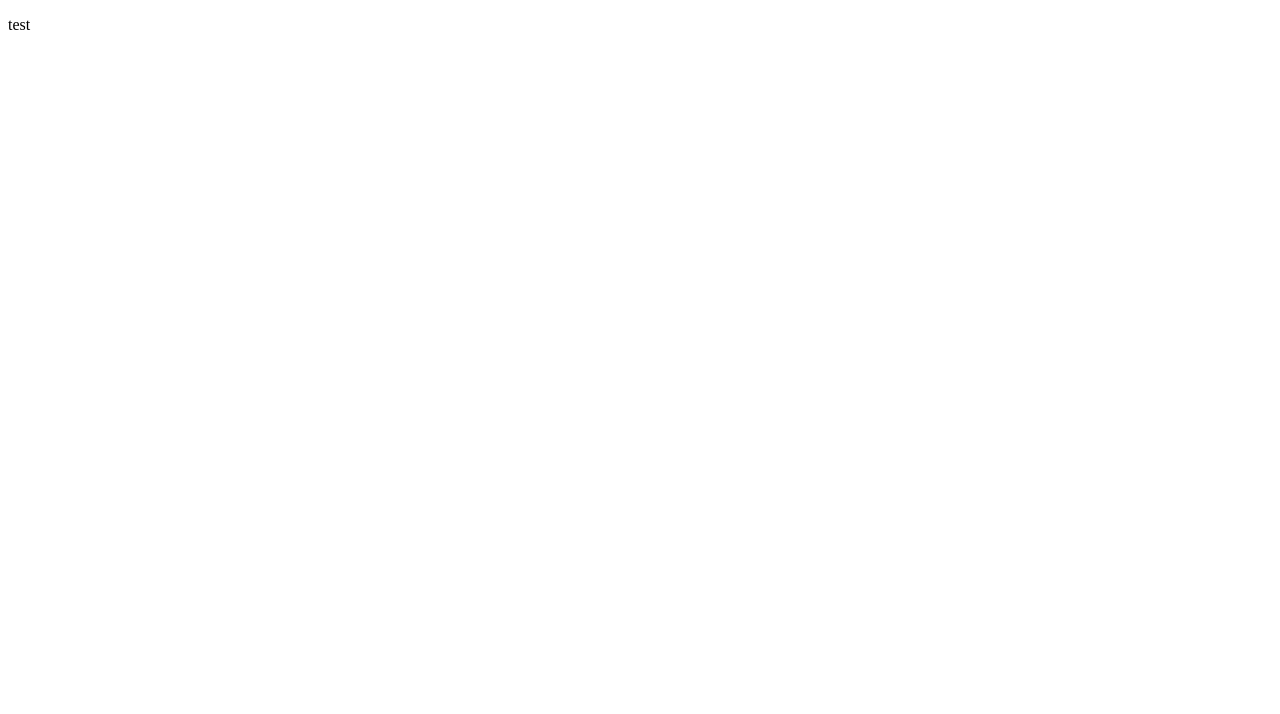
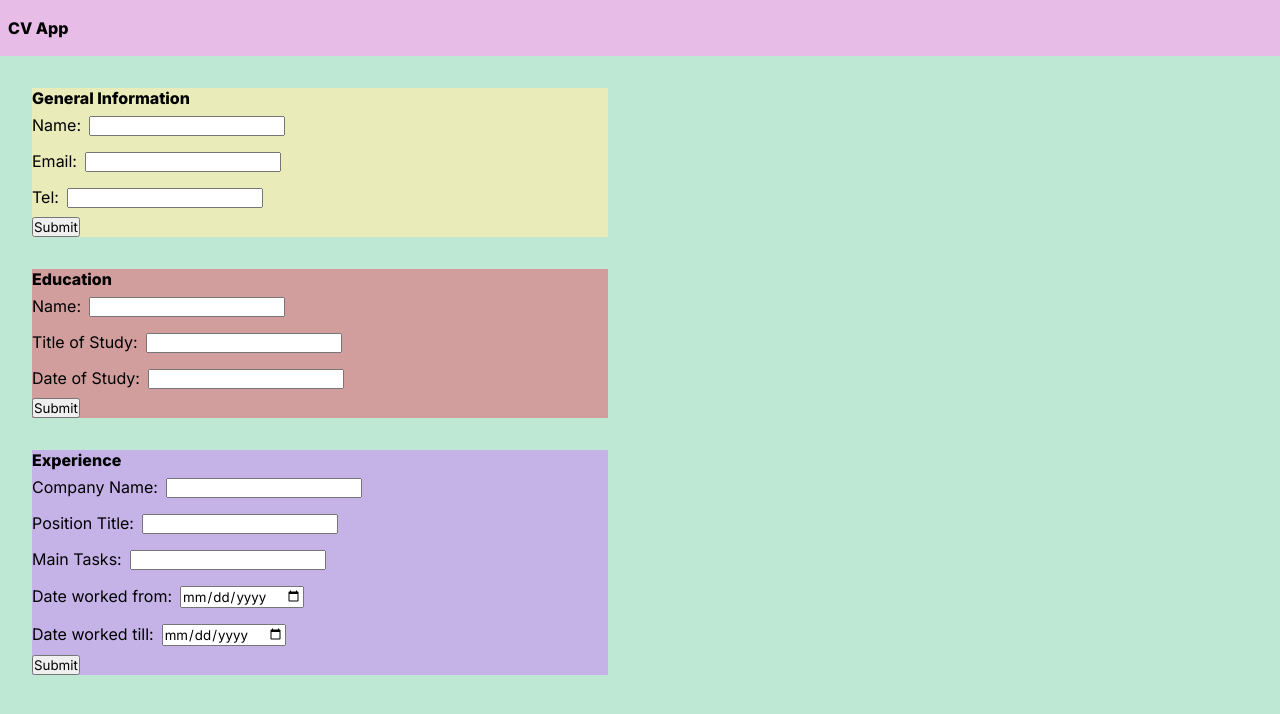
Before and after one commit to abydenes/cv-project, a React (Create React App) app: page / in a window 1280 px wide. Shown: the top 714 px of the page. Built offline with nearby package versions, Linux system fonts and the light colour scheme.

Commit message:
Add basic style and functionality

```diff
--- a/src/App.js
+++ b/src/App.js
@@ -1,10 +1,24 @@
+import React from "react";
+import GeneralInfo from "./components/GeneralInfo";
+import Experience from "./components/Experience";
+import Education from "./components/Education";
+import Header from "./components/Header";
 import "./styles/App.css";
-import React from "react";
 
 export default class App extends React.Component {
   render() {
     return (
-      <p>test</p>
-    )
+      <div className="main-container">
+        <Header />
+        <div className="forms-container">
+          <GeneralInfo />
+          <Education />
+          <Experience />
+        </div>
+        <div className="preview-container">
+
+        </div>
+      </div>
+    );
   }
 }
--- a/src/components/Education.js
+++ b/src/components/Education.js
@@ -0,0 +1,64 @@
+import React, { Component } from "react";
+
+export class Education extends Component {
+  constructor(props) {
+    super(props);
+    this.state = {
+      schoolName: "",
+      titleOfStudy: "",
+      dateOfStudy: "",
+    };
+  }
+
+  handleChange = (event) => {
+    this.setState({ [event.target.name]: event.target.value });
+  };
+
+  handleSubmit = (event) => {
+    event.preventDefault();
+    console.log(this.state);
+  };
+
+  render() {
+    return (
+      <section className="education">
+        <b>Education</b>
+        <form onSubmit={this.handleSubmit}>
+          <label>
+            Name:
+            <input
+              type="text"
+              name="schoolName"
+              value={this.state.schoolName}
+              onChange={this.handleChange}
+            />
+          </label>
+          <br />
+          <label>
+            Title of Study:
+            <input
+              type="text"
+              name="titleOfStudy"
+              value={this.state.titleOfStudy}
+              onChange={this.handleChange}
+            />
+          </label>
+          <br />
+          <label>
+            Date of Study:
+            <input
+              type="text"
+              name="dateOfStudy"
+              value={this.state.dateOfStudy}
+              onChange={this.handleChange}
+            />
+          </label>
+          <br />
+          <button type="submit">Submit</button>
+        </form>
+      </section>
+    );
+  }
+}
+
+export default Education;
--- a/src/components/Experience.js
+++ b/src/components/Experience.js
@@ -0,0 +1,86 @@
+import React, { Component } from "react";
+
+export class Experience extends Component {
+  constructor(props) {
+    super(props);
+    this.state = {
+      companyName: "",
+      positionTitle: "",
+      mainTasks: "",
+      dateFrom: "",
+      dateTill: "",
+    };
+  }
+
+  handleChange = (event) => {
+    this.setState({ [event.target.name]: event.target.value });
+  };
+
+  handleSubmit = (event) => {
+    event.preventDefault();
+    console.log(this.state);
+  };
+
+  render() {
+    return (
+      <section className="experience">
+        <b>Experience</b>
+        <form onSubmit={this.handleSubmit}>
+          <label>
+            Company Name:
+            <input
+              type="text"
+              name="companyName"
+              value={this.state.companyName}
+              onChange={this.handleChange}
+            />
+          </label>
+          <br />
+          <label>
+            Position Title:
+            <input
+              type="text"
+              name="positionTitle"
+              value={this.state.positionTitle}
+              onChange={this.handleChange}
+            />
+          </label>
+          <br />
+          <label>
+            Main Tasks:
+            <input
+              type="text"
+              name="mainTasks"
+              value={this.state.mainTasks}
+              onChange={this.handleChange}
+            />
+          </label>
+          <br />
+          <label>
+            Date worked from:
+            <input
+              type="date"
+              name="dateFrom"
+              value={this.state.dateFrom}
+              onChange={this.handleChange}
+            />
+          </label>
+          <br />
+          <label>
+            Date worked till:
+            <input
+              type="date"
+              name="dateTill"
+              value={this.state.dateTill}
+              onChange={this.handleChange}
+            />
+          </label>
+          <br />
+          <button type="submit">Submit</button>
+        </form>
+      </section>
+    );
+  }
+}
+
+export default Experience;
--- a/src/components/GeneralInfo.js
+++ b/src/components/GeneralInfo.js
@@ -0,0 +1,65 @@
+import React, { Component } from "react";
+import InputField from "./InputField";
+
+export class GeneralInfo extends Component {
+  constructor(props) {
+    super(props);
+    this.state = {
+      fullName: "",
+      email: "",
+      tel: "",
+    };
+  }
+
+  handleChange = (event) => {
+    this.setState({ [event.target.name]: event.target.value });
+  };
+
+  handleSubmit = (event) => {
+    event.preventDefault();
+    console.log(this.state);
+  };
+
+  render() {
+    return (
+      <section className="general-info">
+        <b>General Information</b>
+        <form onSubmit={this.handleSubmit}>
+          <label>
+            Name:
+            <input
+              type="text"
+              name="fullName"
+              value={this.state.fullName}
+              onChange={this.handleChange}
+            />
+          </label>
+          <br />
+          <label>
+            Email:
+            <input
+              type="email"
+              name="email"
+              value={this.state.email}
+              onChange={this.handleChange}
+            />
+          </label>
+          <br />
+          <label>
+            Tel:
+            <input
+              type="tel"
+              name="tel"
+              value={this.state.tel}
+              onChange={this.handleChange}
+            />
+          </label>
+          <br />
+          <button type="submit">Submit</button>
+        </form>
+      </section>
+    );
+  }
+}
+
+export default GeneralInfo;
--- /dev/null
+++ b/src/components/Header.js
@@ -0,0 +1,11 @@
+import React, { Component } from "react";
+
+export class Header extends Component {
+  render() {
+    return (
+    <div className="header">CV App</div>
+    )
+  }
+}
+
+export default Header;
--- /dev/null
+++ b/src/components/InputField.js
@@ -0,0 +1,22 @@
+import React, { Component } from "react";
+
+export class InputField extends Component {
+  render() {
+    return (
+      <>
+        <label>
+          {this.props.name}:
+          <input
+            type="text"
+            name={this.props.name}
+            value={this.props.value}
+            onChange={(e) => this.props.handleChange(e)}
+          />
+        </label>
+        <br />
+      </>
+    );
+  }
+}
+
+export default InputField;
--- a/src/index.js
+++ b/src/index.js
@@ -1,7 +1,6 @@
 import React from 'react';
 import ReactDOM from 'react-dom/client';
 import App from './App';
-import "./styles/index.css";
 
 const root = ReactDOM.createRoot(document.getElementById('root'));
 root.render(
--- a/src/styles/App.css
+++ b/src/styles/App.css
@@ -0,0 +1,46 @@
+@import url("https://fonts.googleapis.com/css2?family=Inter:wght@400;600;800&display=swap");
+* {
+  margin: 0;
+  padding: 0;
+  box-sizing: border-box;
+  font-family: "Inter", sans-serif;
+}
+
+body {
+  background-color: rgb(190, 232, 212);
+}
+
+.header {
+  width: 100vw;
+  background-color: rgb(231, 188, 231);
+  padding: 0.5rem;
+  font-weight: 800;
+  height: 7vh;
+  display: flex;
+  align-items: center;
+}
+
+.forms-container {
+  width: 50vw;
+  padding: 2rem;
+  display: flex;
+  flex-direction: column;
+  height: 93vh;
+  gap: 2rem;
+}
+
+.general-info {
+  background-color: #e9ebb8;
+}
+
+.education {
+  background-color: rgb(209, 157, 157);
+}
+
+.experience {
+  background-color: #c5b3e8;
+}
+
+input {
+  margin: 0.5rem;
+}
```
